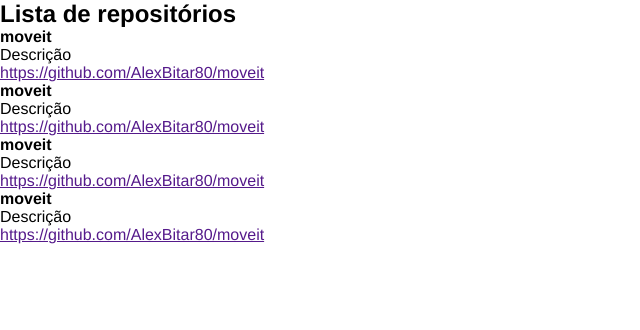
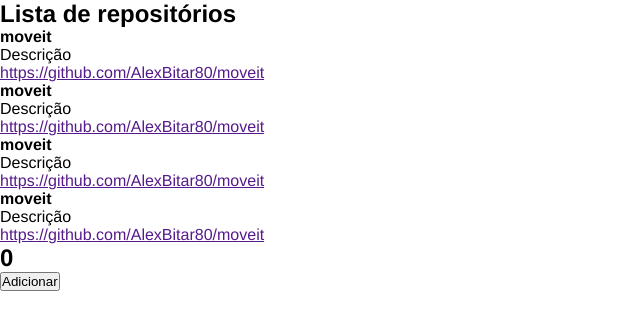
Before and after one commit to AlexBitar80/Ignite-github, a React app: page / in a window 1280 px wide. Shown: the top 330 px of the page, without its empty margins (0-640 px from the left). Built offline with nearby package versions, Linux system fonts and the light colour scheme.

Commit message:
"tarefa": adicionado uso do componente de contador na aplicação

```diff
--- a/src/App.jsx
+++ b/src/App.jsx
@@ -1,6 +1,12 @@
+import { Counter } from './components/Counter';
 import { RepositoryList } from './components/RepositoryList'
 import './styles/global.scss';
 
 export function App() {
-  return <RepositoryList />
+  return (
+    <>
+      <RepositoryList />
+      <Counter />
+    </>
+  )
 }
```
